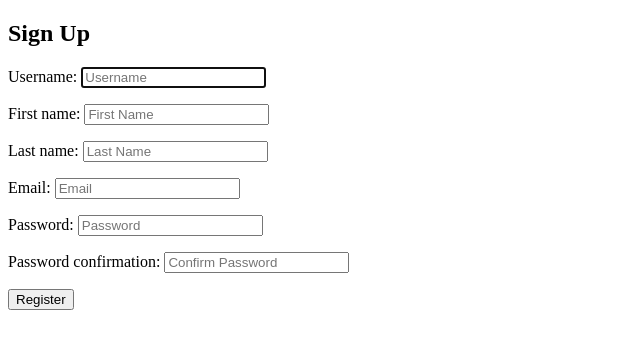
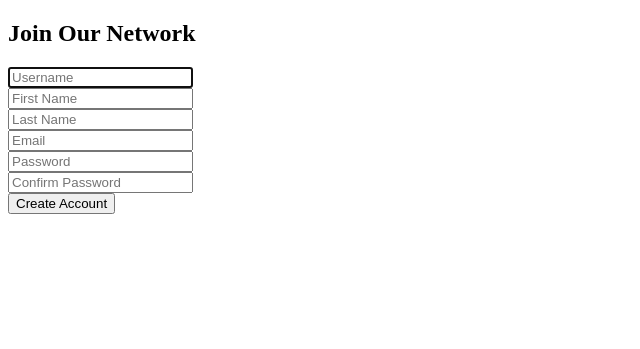
Before and after one commit to 02valentino/social-network, a Django app: page /users/signup/ in a window 1280 px wide. Shown: the part 26-375 px from the top of the page, without its empty margins (0-640 px from the left). Run offline with Django 5.2, Linux system fonts and the light colour scheme.

Commit message:
templates/registration: update signup.html template to make it more user-friendly

```diff
--- a/templates/registration/signup.html
+++ b/templates/registration/signup.html
@@ -1,10 +1,23 @@
 {% extends 'base.html' %}
 
 {% block content %}
-  <h2>Sign Up</h2>
-  <form method="post" enctype="multipart/form-data">
-    {% csrf_token %}
-    {{ form.as_p }}
-    <button type="submit">Register</button>
-  </form>
+  <div class="signup-container">
+    <h2>Join Our Network</h2>
+    <form method="post" enctype="multipart/form-data" class="signup-form">
+      {% csrf_token %}
+      {% for field in form %}
+        <div class="form-group">
+          {{ field }}
+          {% if field.help_text %}
+            <small class="form-text text-muted">{{ field.help_text|safe }}</small>
+          {% endif %}
+          {% for error in field.errors %}
+            <div class="form-error text-danger">{{ error }}</div>
+          {% endfor %}
+        </div>
+      {% endfor %}
+
+      <button type="submit" class="btn btn-primary">Create Account</button>
+    </form>
+  </div>
 {% endblock %}
```
